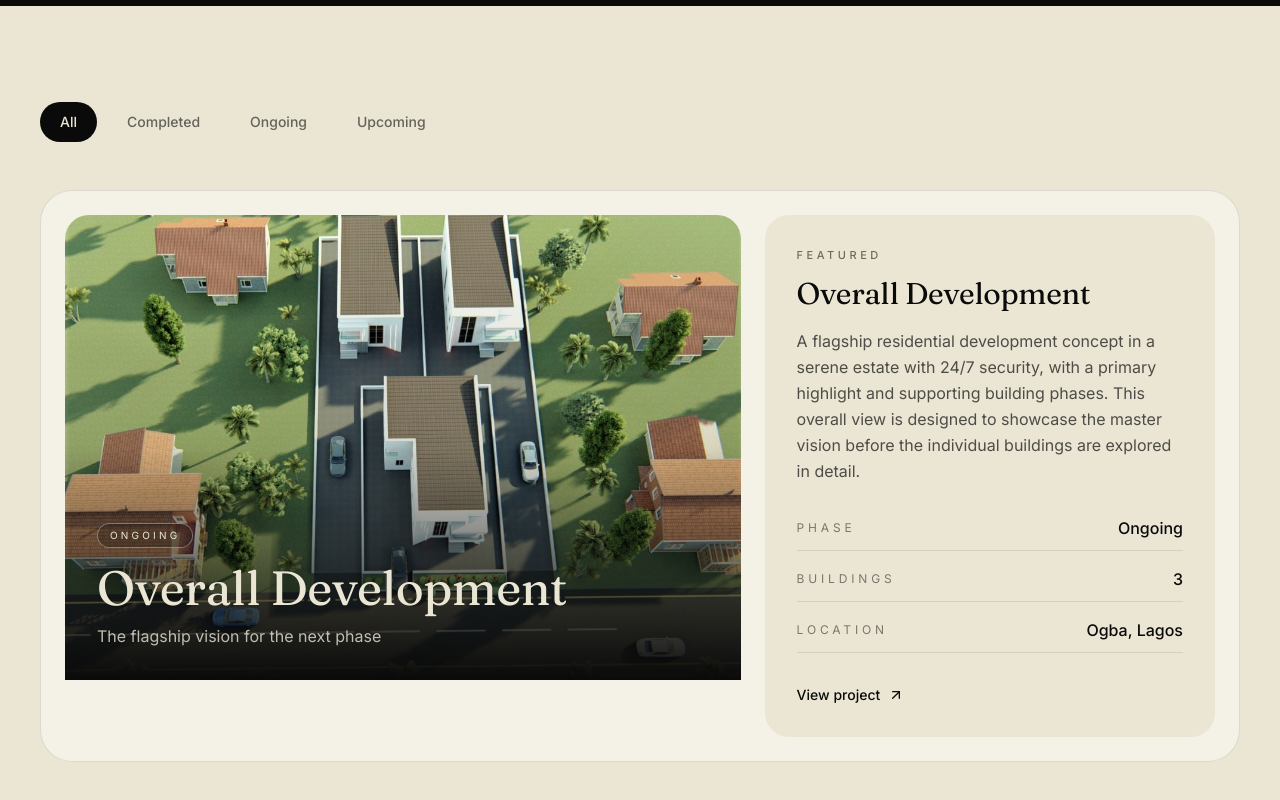
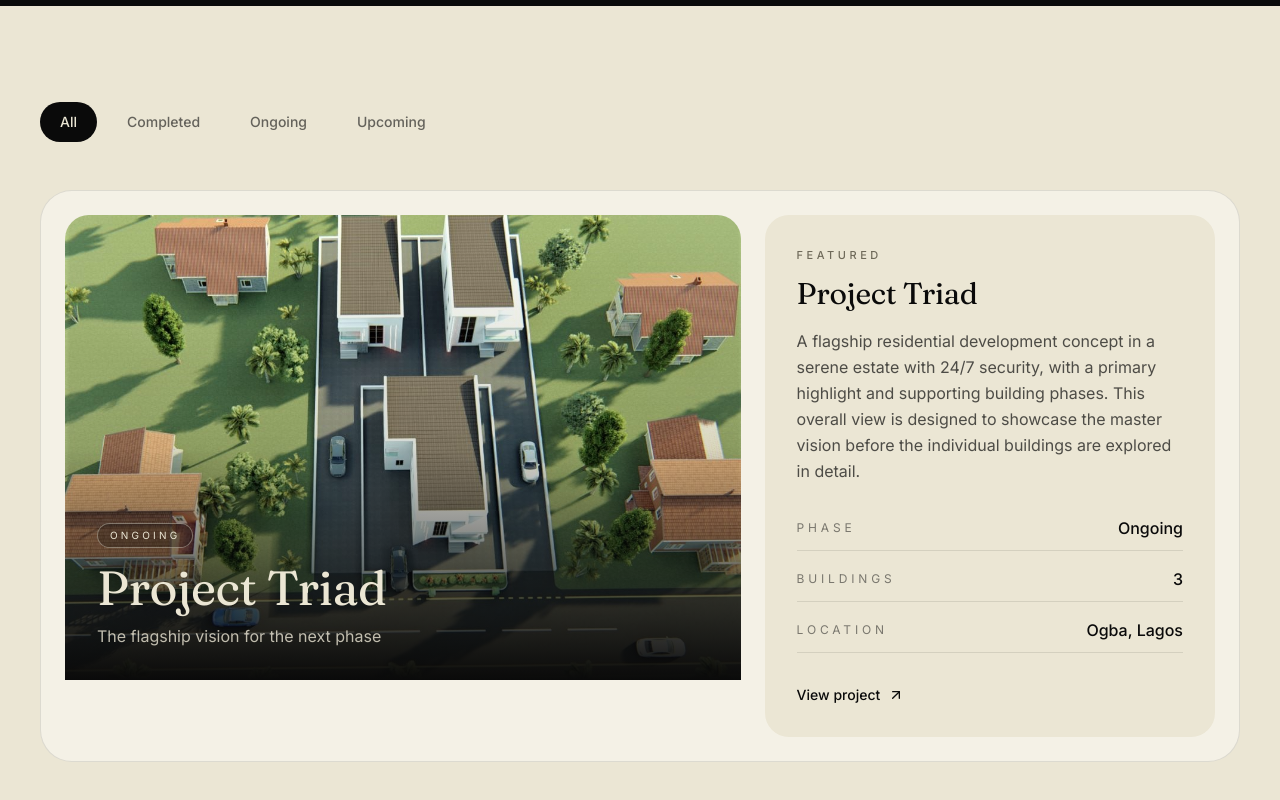
Before and after one commit to EssienAbasiama/citymore-homes, a Next.js app: page /projects in a window 1280 px wide. Shown: the part 590-1390 px from the top of the page. Built offline with nearby package versions, Linux system fonts and the light colour scheme.

Commit message:
Refactor project structure and update project details for "Project Triad" to enhance filtering and display logic

```diff
--- a/app/projects/[slug]/page.jsx
+++ b/app/projects/[slug]/page.jsx
@@ -3,6 +3,7 @@ import Link from "next/link";
 import { notFound } from "next/navigation";
 import {
   ArrowLeft,
+  Bed,
   MapPin,
   Calendar,
   Clock,
@@ -23,6 +24,7 @@ import { Reveal, RevealText } from "@/components/Motion";
 import Roofline from "@/components/Roofline";
 import GalleryGrid from "@/components/GalleryGrid";
 import ProjectVideo from "@/components/ProjectVideo";
+import ProjectCard from "@/components/ProjectCard";
 import CTA from "@/components/CTA";
 
 export function generateStaticParams() {
@@ -41,6 +43,10 @@ export function generateMetadata({ params }) {
 export default function ProjectDetailPage({ params }) {
   const project = getProject(params.slug);
   if (!project) notFound();
+
+  const childProjects = (project.children || [])
+    .map((slug) => getProject(slug))
+    .filter(Boolean);
 
   const meta = [
     { icon: MapPin, label: "Location", value: project.location },
@@ -243,6 +249,32 @@ export default function ProjectDetailPage({ params }) {
         </section>
       )}
 
+      {childProjects.length > 0 && (
+        <section className="bg-bone py-20 md:py-28">
+          <div className="container-site">
+            <div className="mb-10 max-w-2xl">
+              <Reveal className="eyebrow text-taupe-dark">
+                Inside Project Triad
+              </Reveal>
+              <h2 className="mt-4 font-display text-3xl leading-tight md:text-5xl">
+                <RevealText text="Three distinct buildings." />
+              </h2>
+              <Reveal delay={0.2}>
+                <p className="mt-5 text-ink/60">
+                  Explore each building for its own description, gallery, and
+                  specifications.
+                </p>
+              </Reveal>
+            </div>
+            <div className="grid gap-8 md:grid-cols-3">
+              {childProjects.map((child, i) => (
+                <ProjectCard key={child.slug} project={child} index={i} />
+              ))}
+            </div>
+          </div>
+        </section>
+      )}
+
       {/* Features & specification */}
       {project.features?.length > 0 && (
         <section className="bg-bone-light py-20 md:py-28">
@@ -286,7 +318,11 @@ export default function ProjectDetailPage({ params }) {
         <section className="bg-bone-light py-20 md:py-28">
           <div className="container-site max-w-3xl text-center">
             <Reveal className="flex justify-center">
-              <Roofline color="#0A0A0A" className="mb-8 h-14 w-40" strokeWidth={2} />
+              <Roofline
+                color="#0A0A0A"
+                className="mb-8 h-14 w-40"
+                strokeWidth={2}
+              />
             </Reveal>
             <Reveal className="eyebrow text-taupe-dark">The outcome</Reveal>
             <p className="mt-6 font-display text-2xl leading-snug md:text-4xl">
--- a/app/projects/page.jsx
+++ b/app/projects/page.jsx
@@ -11,26 +11,27 @@ import CTA from "@/components/CTA";
 
 export default function ProjectsPage() {
   const [active, setActive] = useState("All");
-  const topLevelProjects = projects.filter((project) => !project.parentProject);
+  const topLevelProjects = projects
+    .filter((project) => !project.parentProject)
+    .sort((a, b) => {
+      if (a.slug === "project-triad") return -1;
+      if (b.slug === "project-triad") return 1;
+      return 0;
+    });
 
   const filtered =
     active === "All"
       ? topLevelProjects
-      : topLevelProjects.filter(
-          (project) => project.status === active || project.slug === "overall",
-        );
+      : topLevelProjects.filter((project) => project.status === active);
 
   const highlightProject =
-    filtered.find((project) => project.slug === "overall") ||
+    filtered.find((project) => project.slug === "project-triad") ||
     filtered[0] ||
     null;
 
   const secondaryProjects =
-    active === "Ongoing" || active === "Upcoming"
-      ? projects.filter(
-          (project) =>
-            project.parentProject === "overall" && project.status === active,
-        )
+    active === "Completed"
+      ? filtered
       : (highlightProject
           ? filtered.filter((project) => project.slug !== highlightProject.slug)
           : filtered
@@ -67,7 +68,7 @@ export default function ProjectsPage() {
             ))}
           </div>
 
-          {highlightProject && (
+          {highlightProject && active !== "Completed" && (
             <motion.div
               layout
               className="mb-12 overflow-hidden rounded-[2rem] border border-ink/10 bg-bone-light"
@@ -165,6 +166,18 @@ export default function ProjectsPage() {
             </AnimatePresence>
           </motion.div>
 
+          {active === "Completed" && (
+            <div className="mt-16 border-t border-ink/10 pt-10">
+              <p className="eyebrow text-taupe-dark">Current development</p>
+              <Link
+                href="/projects/project-triad"
+                className="mt-3 inline-flex items-center gap-2 font-display text-2xl text-ink transition-opacity hover:opacity-70 md:text-3xl"
+              >
+                Explore Project Triad <ArrowUpRight size={20} />
+              </Link>
+            </div>
+          )}
+
           {filtered.length === 0 && (
             <p className="py-20 text-center text-ink/50">
               No projects in this category right now. Check back soon.
--- a/data/projects.js
+++ b/data/projects.js
@@ -150,8 +150,8 @@ export const projects = [
       "Delivered in seven months and sold — a turnkey, smart-home duplex finished to a move-in standard.",
   },
   {
-    slug: "overall",
-    name: "Overall Development",
+    slug: "project-triad",
+    name: "Project Triad",
     tagline: "The flagship vision for the next phase",
     location: "Ogba, Lagos",
     status: "Ongoing",
@@ -214,7 +214,7 @@ export const projects = [
     year: "2026",
     duration: "10 months",
     featured: false,
-    parentProject: "overall",
+    parentProject: "project-triad",
     cover: "/projects/buildingA/WhatsApp%20Image%202026-08-29%20at%207.09.52%20PM%20(1).jpeg",
     beds: 4,
     baths: 4,
@@ -260,7 +260,7 @@ export const projects = [
     year: "2026",
     duration: "12 months",
     featured: false,
-    parentProject: "overall",
+    parentProject: "project-triad",
     cover: "/projects/buildingB/WhatsApp%20Image%202026-08-29%20at%207.11.16%20PM%20(1).jpeg",
     beds: 4,
     baths: 4,
@@ -306,7 +306,7 @@ export const projects = [
     year: "2026",
     duration: "12 months",
     featured: false,
-    parentProject: "overall",
+    parentProject: "project-triad",
     cover: "/projects/buildingC/WhatsApp%20Image%202026-08-29%20at%207.12.06%20PM%20(1).jpeg",
     beds: 4,
     baths: 4,
```
